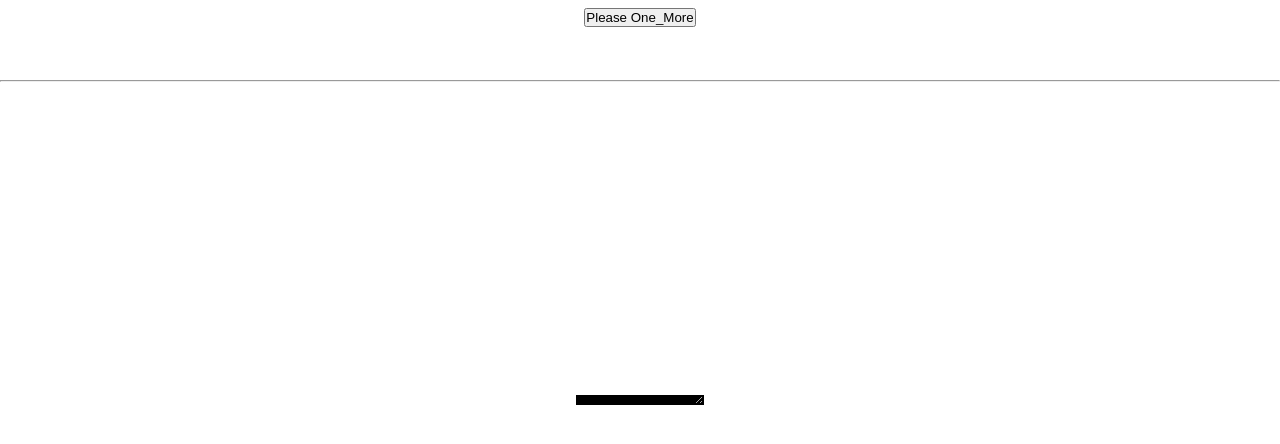
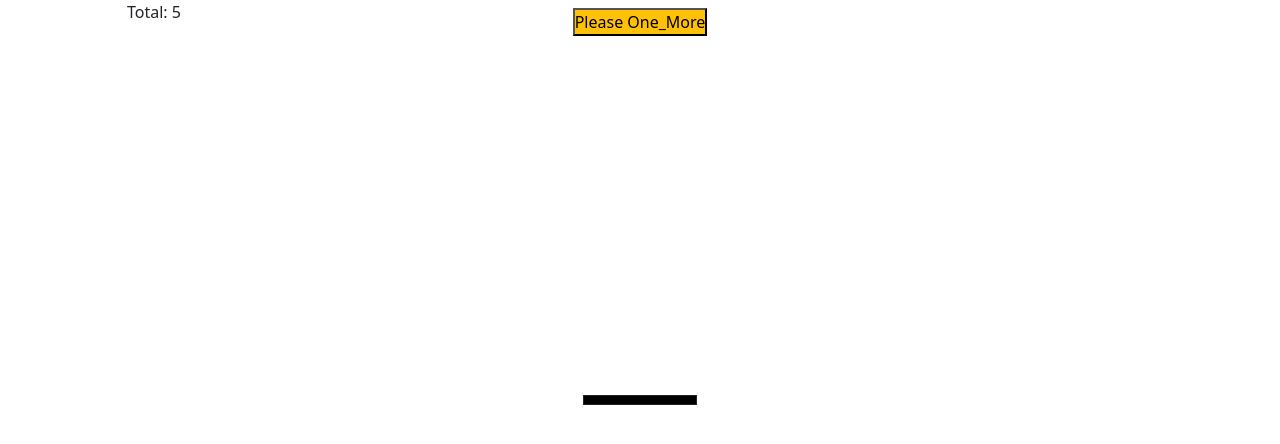
Before and after one commit to DevaanshuSingh/New_Try, a plain HTML site: page Index.html in a window 1280 px wide. Drawn offline with nearby package versions, Linux system fonts and the light colour scheme.

Commit message:
Trying To Check Bottom,

```diff
--- a/Index.html
+++ b/Index.html
@@ -5,6 +5,8 @@
     <meta charset="UTF-8">
     <meta name="viewport" content="width=device-width, initial-scale=1.0">
     <title>Document</title>
+    <link href="https://cdn.jsdelivr.net/npm/bootstrap@5.3.3/dist/css/bootstrap.min.css" rel="stylesheet"
+        integrity="sha384-QWTKZyjpPEjISv5WaRU9OFeRpok6YctnYmDr5pNlyT2bRjXh0JMhjY6hW+ALEwIH" crossorigin="anonymous">
     <style>
         * {
             margin: 0;
@@ -26,13 +28,19 @@
             top: 1%;
         }
 
+        .total {
+            position: absolute;
+            top: 0;
+            left: 5%;
+        }
+
         .elems {
             height: 10px;
             width: 10%;
             background-color: rgba(0, 0, 0, 0.76);
             border: 1px solid;
-            resize: horizontal;
-            overflow: auto;
+            /* resize: horizontal; Allows To Resize Elements
+            overflow: auto; Allows To Resize Elements */
             max-width: 15%;
             min-width: 5%;
             position: absolute;
@@ -47,8 +55,8 @@
 
 <body>
     <div class="container">
-        <button onclick="oneMore()">Please One_More</button>
-        <hr style="width: 100%; position: absolute; top: 10%;">
+        <button class="bg-warning" onclick="oneMore()">Please One_More</button>
+        <div class="total">Total: <span></span></div>
         <div class="elems"></div>
         <div class="elems"></div>
         <div class="elems"></div>
@@ -63,16 +71,16 @@
         }
 
         function oneMore() {
-            document.querySelector('.container').innerHTML += "<div class='elems'></div>";
+            document.querySelector('.container').innerHTML += "<div class='elems bg-success opacity-75' style='position: absolute; top: 10%;'></div>";
             run();
         }
         function run() {
             const elems = document.querySelectorAll('.elems');
             let count = 0;
             elems.forEach(elem => {
-                elem.addEventListener('mousedown', onMouseDown);
+                elem.addEventListener('mousedown', start);
 
-                function onMouseDown(e) {
+                function start(e) {
                     let shiftX = e.clientX - elem.getBoundingClientRect().left;
                     let shiftY = e.clientY - elem.getBoundingClientRect().top;
 
@@ -93,12 +101,41 @@
                     });
                 }
 
-                elem.ondragstart = () => false; // Disable default drag behavior
+                elem.ondragstart = () => false;
                 count++;
             });
-            alert(count + " Are Total");
+            let total = document.querySelector('.total > span').innerHTML = count;
+            let bottom = getBottom(document.querySelector('.total > span'));
+            // alert(`${bottom} Is Bottom Of ${document.querySelector('.total > span')}`);
+            if (document.bottom == "") {
+                document.body.style.ackgroundColor = "red";
+                alert("no");
+            }
+            else{
+                document.body.style.ackgroundColor = "green";
+                alert(`yes: ${document.bottom}`);
+            }
         }
+
+        function getBottom(elem) {
+            // alert(`getBottom(${elem})`);
+            elem.style.fontWeight = "100", color = "green";
+            return elem.getBoundingClientRect().left;
+        }
+
     </script>
+    <script src="https://cdn.jsdelivr.net/npm/bootstrap@5.3.3/dist/js/bootstrap.bundle.min.js"
+        integrity="sha384-YvpcrYf0tY3lHB60NNkmXc5s9fDVZLESaAA55NDzOxhy9GkcIdslK1eN7N6jIeHz"
+        crossorigin="anonymous"></script>
 </body>
 
 </html>
+
+<!--
+Object.assign(elem.style, {
+    fontWeight: "100",
+    color: "green"
+});
+
+
+elem.style.cssText = "font-weight: 100; color: green;"; -->
```
